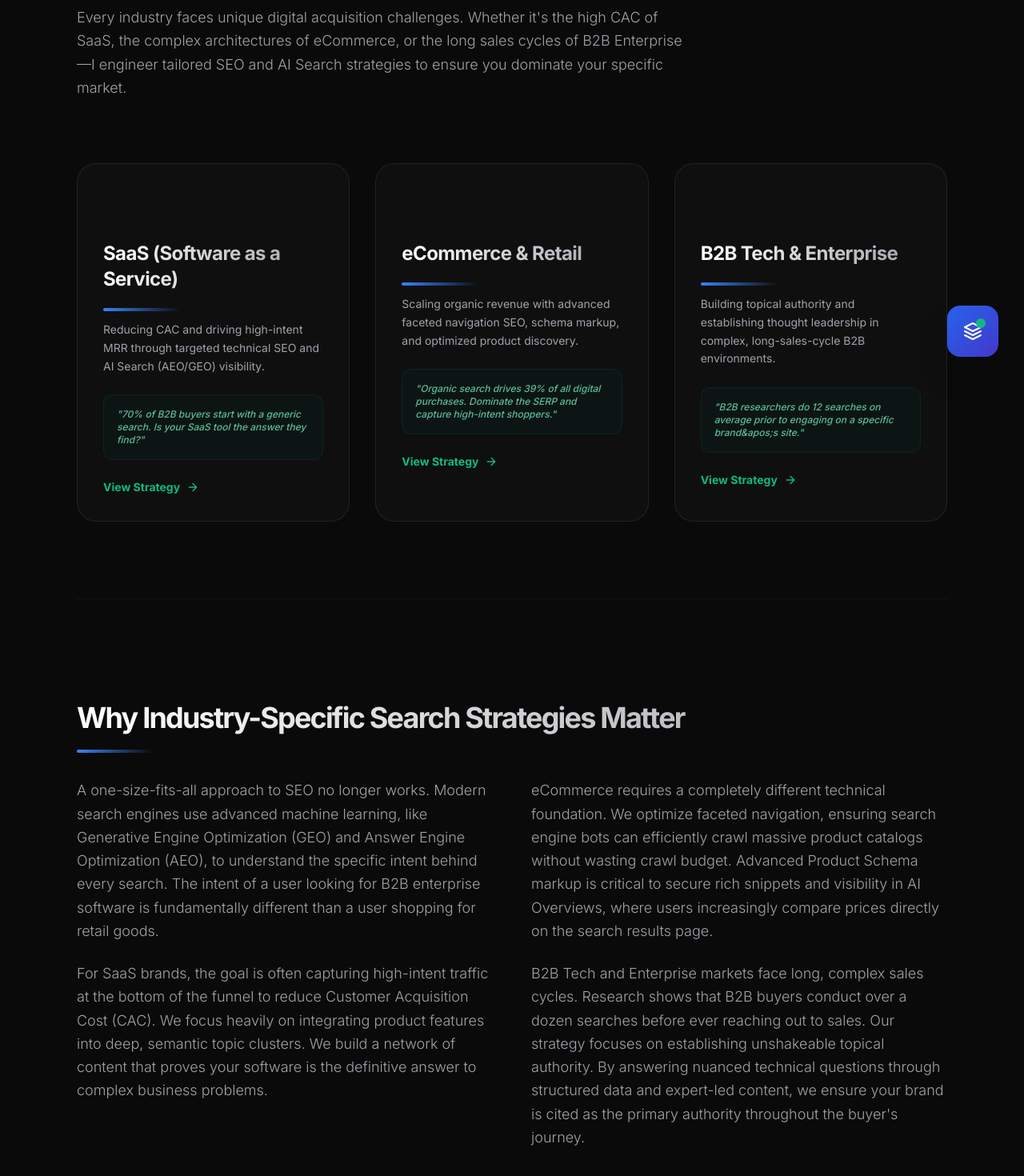
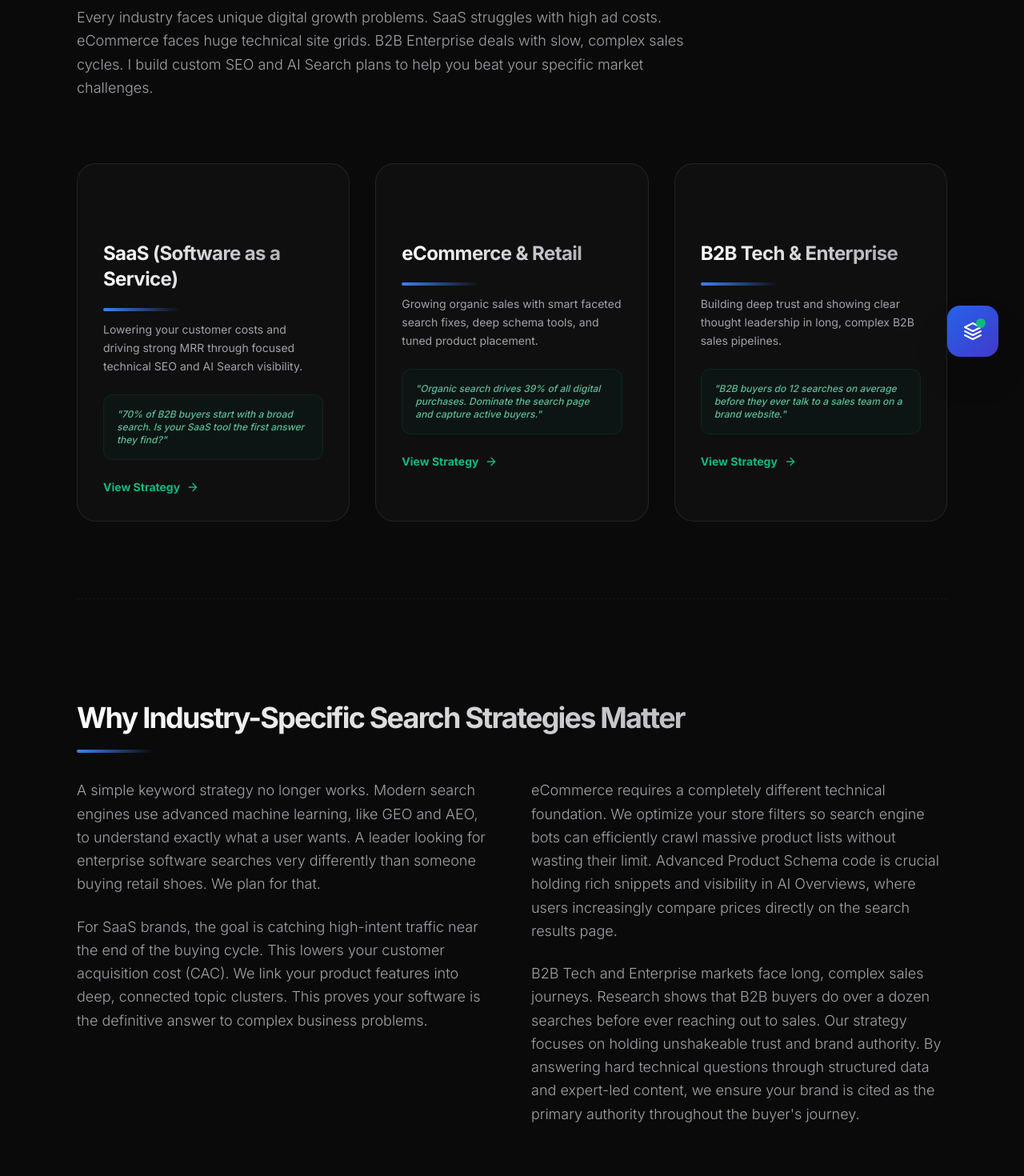
Before and after one commit to Chaitanya9184/portfolio, a Next.js app: page /industries in a window 1280 px wide. Shown: the part 322-1792 px from the top of the page at 80% size. Built offline with nearby package versions, Linux system fonts and the light colour scheme.

Commit message:
Content: Simplify language across Homepage, Industries, and eCommerce for better Flesch Reading Ease score

```diff
--- a/src/app/industries/page.tsx
+++ b/src/app/industries/page.tsx
@@ -22,20 +22,20 @@ const industries = [
     {
         title: 'SaaS (Software as a Service)',
         slug: 'saas',
-        description: 'Reducing CAC and driving high-intent MRR through targeted technical SEO and AI Search (AEO/GEO) visibility.',
-        stats: '70% of B2B buyers start with a generic search. Is your SaaS tool the answer they find?',
+        description: 'Lowering your customer costs and driving strong MRR through focused technical SEO and AI Search visibility.',
+        stats: '70% of B2B buyers start with a broad search. Is your SaaS tool the first answer they find?',
     },
     {
         title: 'eCommerce & Retail',
         slug: 'ecommerce',
-        description: 'Scaling organic revenue with advanced faceted navigation SEO, schema markup, and optimized product discovery.',
-        stats: 'Organic search drives 39% of all digital purchases. Dominate the SERP and capture high-intent shoppers.',
+        description: 'Growing organic sales with smart faceted search fixes, deep schema tools, and tuned product placement.',
+        stats: 'Organic search drives 39% of all digital purchases. Dominate the search page and capture active buyers.',
     },
     {
         title: 'B2B Tech & Enterprise',
         slug: 'b2b-tech',
-        description: 'Building topical authority and establishing thought leadership in complex, long-sales-cycle B2B environments.',
-        stats: 'B2B researchers do 12 searches on average prior to engaging on a specific brand&apos;s site.',
+        description: 'Building deep trust and showing clear thought leadership in long, complex B2B sales pipelines.',
+        stats: 'B2B buyers do 12 searches on average before they ever talk to a sales team on a brand website.',
     }
 ];
 
@@ -52,7 +52,7 @@ export default function IndustriesPage() {
                         <div className="absolute -bottom-2 left-0 w-1/3 h-1 bg-gradient-to-r from-emerald-500 to-transparent rounded-full" />
                     </h1>
                     <p className="text-zinc-400 text-lg leading-relaxed font-light">
-                        Every industry faces unique digital acquisition challenges. Whether it&apos;s the high CAC of SaaS, the complex architectures of eCommerce, or the long sales cycles of B2B Enterprise—I engineer tailored SEO and AI Search strategies to ensure you dominate your specific market.
+                        Every industry faces unique digital growth problems. SaaS struggles with high ad costs. eCommerce faces huge technical site grids. B2B Enterprise deals with slow, complex sales cycles. I build custom SEO and AI Search plans to help you beat your specific market challenges.
                     </p>
                 </div>
 
@@ -89,18 +89,18 @@ export default function IndustriesPage() {
                     <div className="grid grid-cols-1 md:grid-cols-2 gap-12 text-zinc-400 text-lg leading-relaxed font-light">
                         <div>
                             <p className="mb-6">
-                                A one-size-fits-all approach to SEO no longer works. Modern search engines use advanced machine learning, like Generative Engine Optimization (GEO) and Answer Engine Optimization (AEO), to understand the specific intent behind every search. The intent of a user looking for B2B enterprise software is fundamentally different than a user shopping for retail goods.
+                                A simple keyword strategy no longer works. Modern search engines use advanced machine learning, like GEO and AEO, to understand exactly what a user wants. A leader looking for enterprise software searches very differently than someone buying retail shoes. We plan for that.
                             </p>
                             <p>
-                                For SaaS brands, the goal is often capturing high-intent traffic at the bottom of the funnel to reduce Customer Acquisition Cost (CAC). We focus heavily on integrating product features into deep, semantic topic clusters. We build a network of content that proves your software is the definitive answer to complex business problems.
+                                For SaaS brands, the goal is catching high-intent traffic near the end of the buying cycle. This lowers your customer acquisition cost (CAC). We link your product features into deep, connected topic clusters. This proves your software is the definitive answer to complex business problems.
                             </p>
                         </div>
                         <div>
                             <p className="mb-6">
-                                eCommerce requires a completely different technical foundation. We optimize faceted navigation, ensuring search engine bots can efficiently crawl massive product catalogs without wasting crawl budget. Advanced Product Schema markup is critical to secure rich snippets and visibility in AI Overviews, where users increasingly compare prices directly on the search results page.
+                                eCommerce requires a completely different technical foundation. We optimize your store filters so search engine bots can efficiently crawl massive product lists without wasting their limit. Advanced Product Schema code is crucial holding rich snippets and visibility in AI Overviews, where users increasingly compare prices directly on the search results page.
                             </p>
                             <p>
-                                B2B Tech and Enterprise markets face long, complex sales cycles. Research shows that B2B buyers conduct over a dozen searches before ever reaching out to sales. Our strategy focuses on establishing unshakeable topical authority. By answering nuanced technical questions through structured data and expert-led content, we ensure your brand is cited as the primary authority throughout the buyer&apos;s journey.
+                                B2B Tech and Enterprise markets face long, complex sales journeys. Research shows that B2B buyers do over a dozen searches before ever reaching out to sales. Our strategy focuses on holding unshakeable trust and brand authority. By answering hard technical questions through structured data and expert-led content, we ensure your brand is cited as the primary authority throughout the buyer&apos;s journey.
                             </p>
                         </div>
                     </div>
--- a/src/components/AiExpertise.tsx
+++ b/src/components/AiExpertise.tsx
@@ -40,19 +40,19 @@ export default function AiExpertise() {
         {
             title: "AIO",
             subtitle: "Artificial Intelligence Optimization",
-            description: "Proven experience in optimizing content architectures for seamless understanding by AI models like ChatGPT and Gemini. I focus on structural and semantic enhancements that ensure AI bots can crawl, index, and trust your digital presence.",
+            description: "I build content that AI models like ChatGPT and Gemini easily read and understand. Clear structure and smart data setup ensure bots find, crawl, and trust your brand.",
             icon: <AioIcon />
         },
         {
             title: "AEO",
             subtitle: "Answer Engine Optimization",
-            description: "Successfully capturing 'Position Zero' and featured summaries by engineering content for direct, concise user query fulfillment. My strategies focus on conversational, long-tail search behaviors specifically for Perplexity and Google's AI Overviews.",
+            description: "I help you win 'Position Zero' by writing direct, clear answers to common questions. I focus on how people talk and search using tools like Perplexity and Google AI Overviews.",
             icon: <AeoIcon />
         },
         {
             title: "GEO",
             subtitle: "Generative Engine Optimization",
-            description: "Pioneering work in ensuring brands are cited and recommended within generative UI and chatbot environments. I transition digital content from simple link-ranking to authoritative featured source status in AI-generated answers.",
+            description: "I make sure your brand is named and linked inside AI chatbots. I help your content grow from just another web link into a top, trusted source for AI-generated answers.",
             icon: <GeoIcon />
         }
     ];
@@ -70,8 +70,7 @@ export default function AiExpertise() {
                         <div className="absolute -bottom-2 left-0 w-1/3 h-1 bg-gradient-to-r from-emerald-500 to-transparent rounded-full" />
                     </h2>
                     <p className="max-w-2xl mx-auto text-zinc-400 text-lg leading-relaxed font-light">
-                        As search evolves from traditional links to generative answers, survival requires a new playbook.
-                        I specialize in optimizing content architecture to dominate AI platforms.
+                        Search is changing from simple links to fast AI answers. To grow today, you need a new plan. I build smart content systems to help you dominate AI search platforms.
                     </p>
                 </div>
 
--- a/src/components/SeoPhilosophy.tsx
+++ b/src/components/SeoPhilosophy.tsx
@@ -41,13 +41,13 @@ export default function SeoPhilosophy() {
 
                     <div className="space-y-6 text-zinc-400 text-lg leading-[1.8] mt-8 font-light">
                         <p>
-                            The era of optimizing for arbitrary word counts and keyword density is over. Modern search engines are powered by complex Language Models designed to understand meaning, context, and satisfaction.
+                            The days of chasing strict word counts and keyword stuffing are over. Today, search engines use smart AI models to understand true meaning, context, and user satisfaction.
                         </p>
                         <p>
                             My philosophy is simple: <strong className="text-zinc-200 font-semibold">Optimize for the human, structure for the bot.</strong>
                         </p>
                         <p>
-                            When we shift our focus from &quot;How many times does this keyword appear?&quot; to <strong className="text-emerald-400 font-medium">&quot;Does this piece of content comprehensively answer the user&apos;s underlying question?&quot;</strong>, we stop chasing algorithm updates and start building resilient, authoritative digital properties.
+                            We must stop asking &quot;How many times does this keyword appear?&quot;. Instead, we should ask <strong className="text-emerald-400 font-medium">&quot;Does this content clearly answer the user&apos;s true question?&quot;</strong>. This simple mindset shift builds strong, lasting digital brand trust.
                         </p>
                     </div>
                 </div>
```
Also changed, not shown: src/app/industries/ecommerce/page.tsx (+11 -11 lines), src/app/page.tsx (+6 -6 lines).
